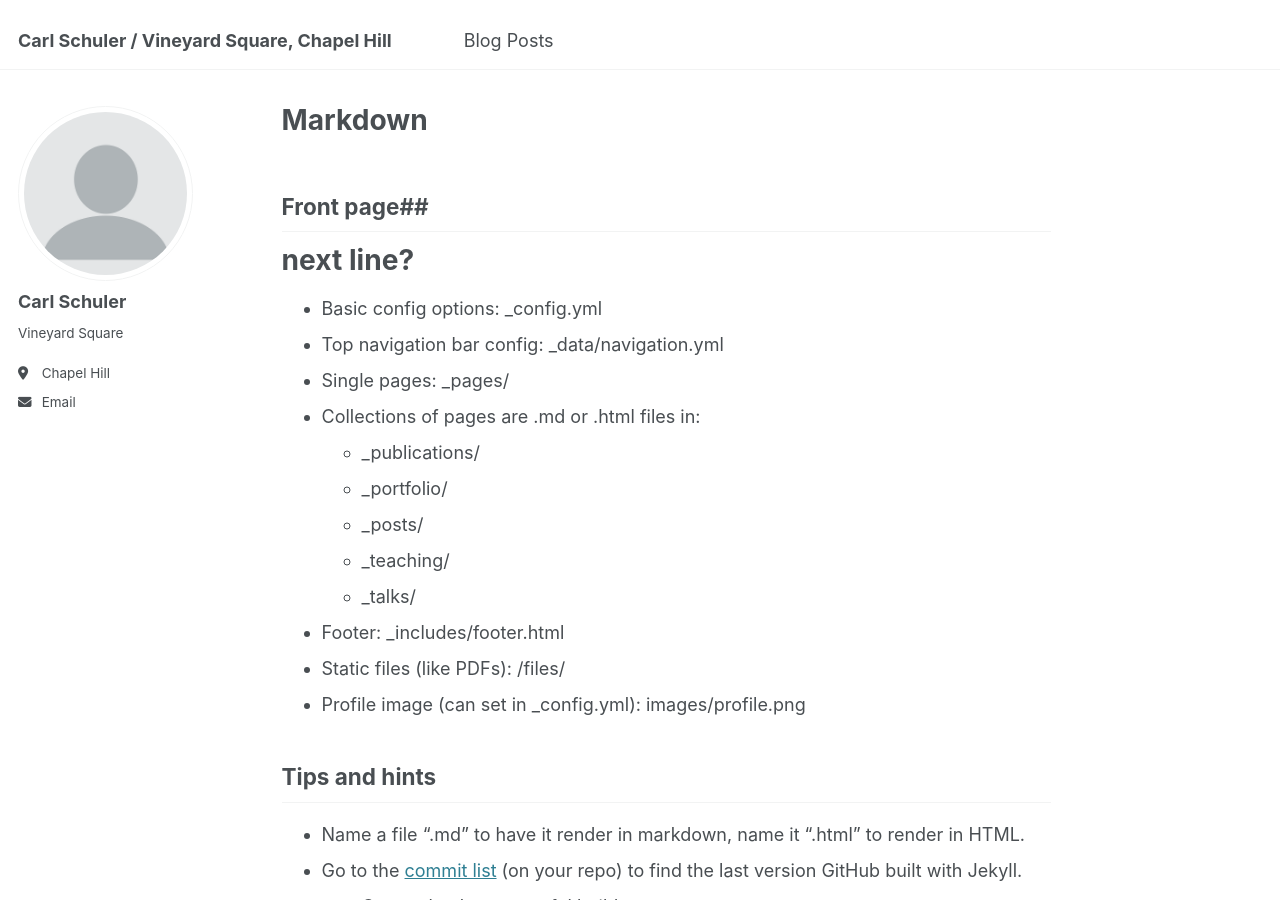
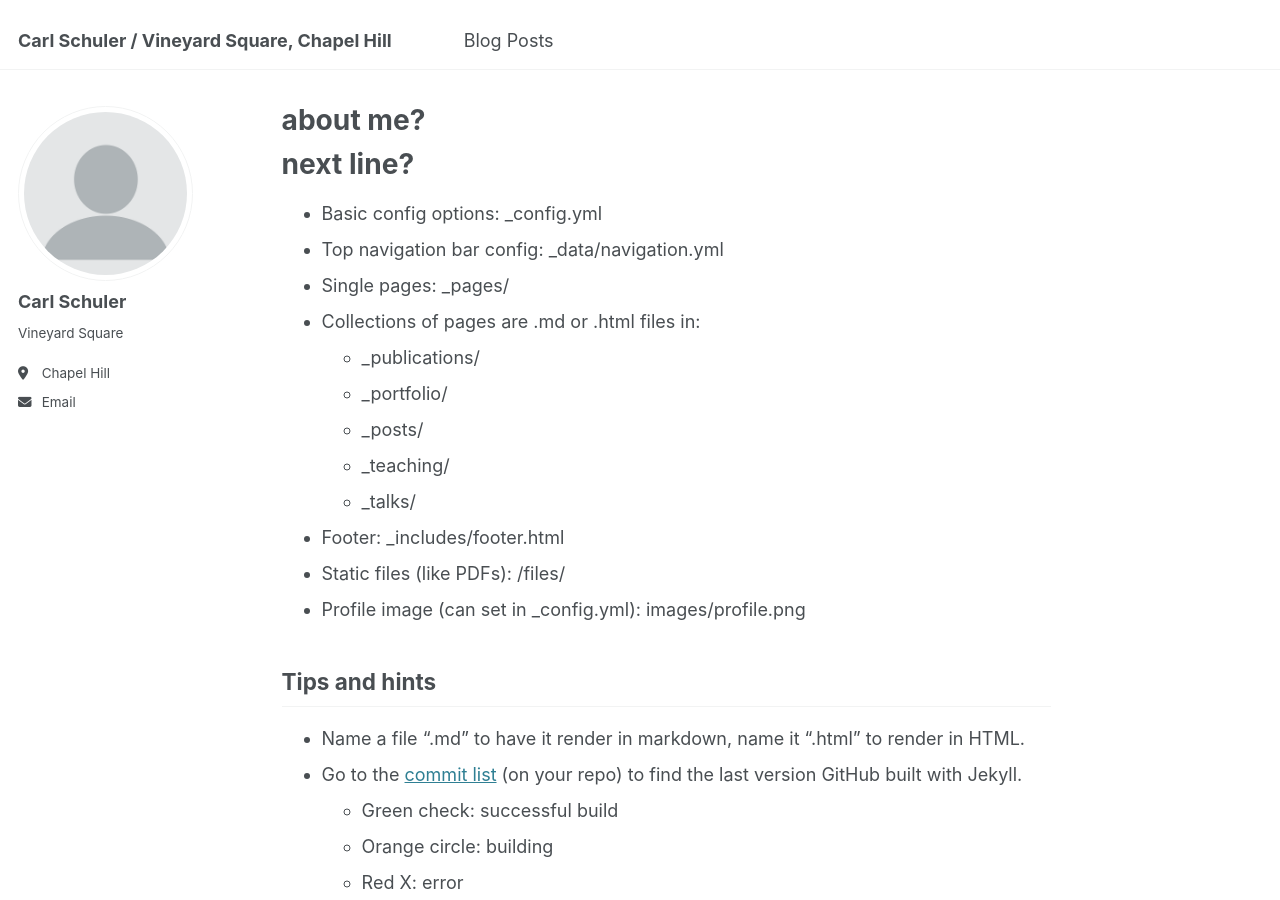
Before and after one commit to CarlSchuler/carl.github.io, a Jekyll site: the page built from _pages/markdown.md, in a window 1280 px wide and 900 px high. Built offline with Jekyll 4.4.1, drawn with Linux system fonts in a browser that asks for light colours; emoji names are drawn with the system emoji font.

Commit message:
Update markdown.md

```diff
--- a/_pages/markdown.md
+++ b/_pages/markdown.md
@@ -1,13 +1,13 @@
 ---
 permalink: /markdown/
-title: "Markdown"
+title: "about me?"
 author_profile: true
 redirect_from:
   - /md/
   - /markdown.html
 ---
 
-## Front page##
+
 # next line?
 
 * Basic config options: _config.yml
```
